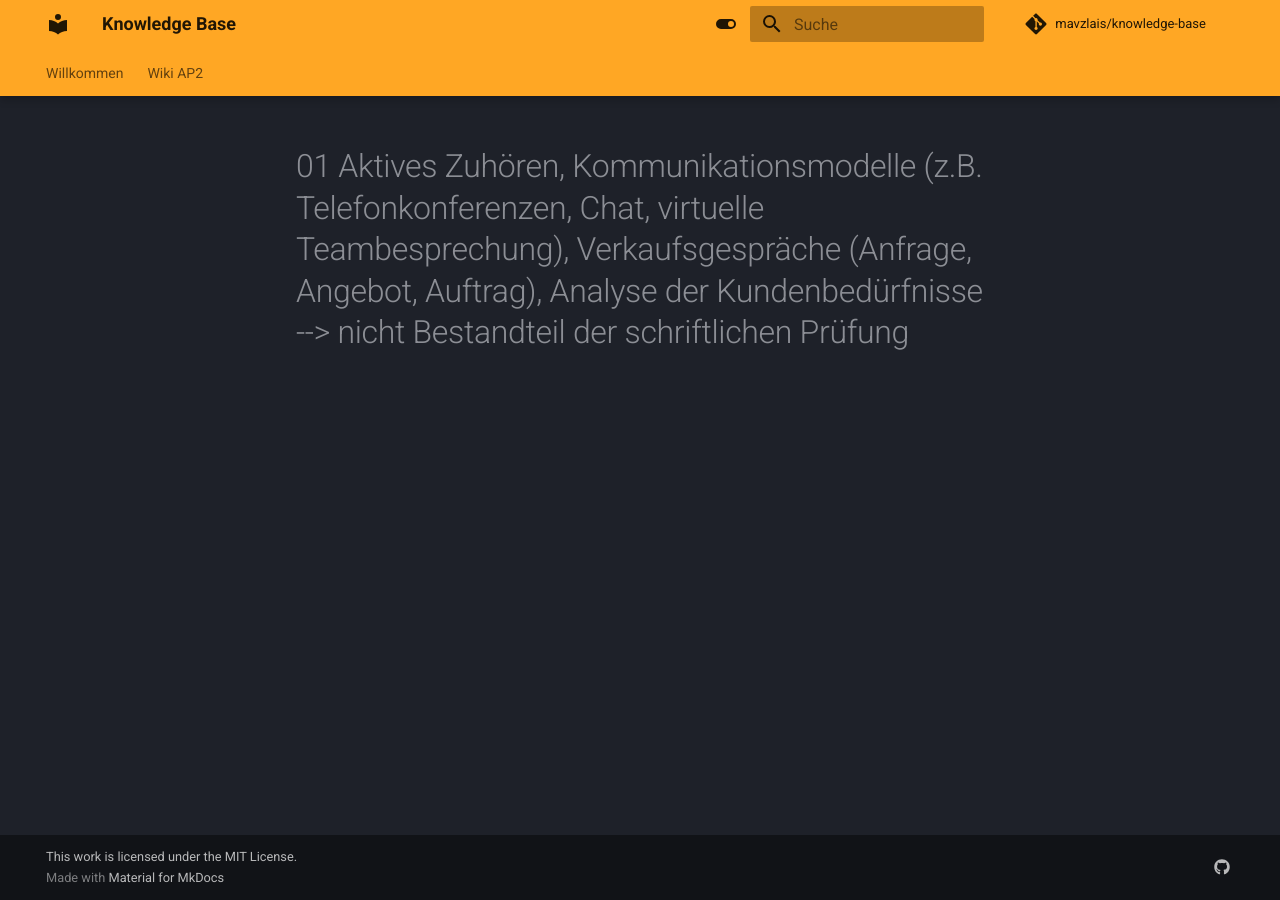
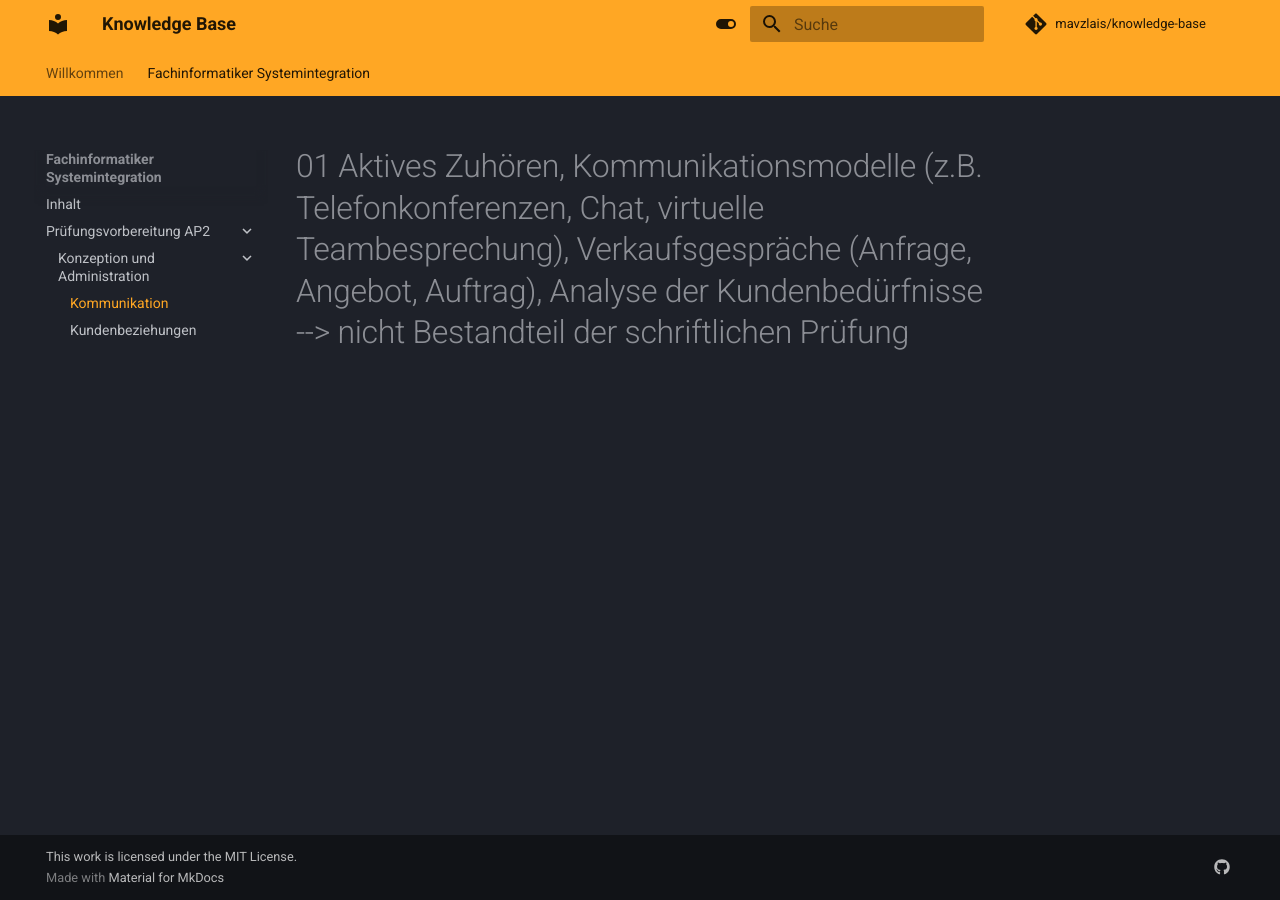
Before and after one commit to mavzlais/knowledge-base, an MkDocs documentation site: the page built from docs/02_fisi/wiki_ap2/01_konzeption_und_administration_von_it-systemen/01.01_kommunikation.md, in a window 1280 px wide. Built offline with MkDocs 1.6.1 and Material for MkDocs 9.7.7, drawn with Linux system fonts in a browser that asks for light colours; comment, search, counter and statistics services are not loaded.

Commit message:
Restructured and renamed folders and files

```diff
--- a/mkdocs.yml
+++ b/mkdocs.yml
@@ -8,7 +8,7 @@ theme:
     - content.tabs.link
     #- search.highlight
     - navigation.tabs
-    - navigation.tabs.sticky
+    #- navigation.tabs.sticky
     #- navigation.expand
     - navigation.tracking
     #- navigation.sections
@@ -57,9 +57,11 @@ repo_name: mavzlais/knowledge-base
 nav:
   - Willkommen: index.md
 
-  - Wiki AP2:
-    - Inhalt: 02_wiki_ap2/index.md
-    - Konzeption und Administration:
-      - Inhalt: 02_wiki_ap2/1_konzeption_und_administration_von_it-systemen/index.md
-      #- Kommunikation: 02_wiki_ap2/1_konzeption_und_administration_von_it-systemen/01_kommunikation.md
-      - Kundenbeziehungen: 02_wiki_ap2/1_konzeption_und_administration_von_it-systemen/02_kundenbeziehungen.md
+  - Fachinformatiker Systemintegration:
+    - Inhalt: 02_fisi/index.md
+    - Prüfungsvorbereitung AP2:
+      #- Themen: 02_fisi/wiki_ap2/index.md
+      - Konzeption und Administration:
+        #- Inhalt: wiki_ap2/1_konzeption_und_administration_von_it-systemen/index.md
+        - Kommunikation: 02_fisi/wiki_ap2/01_konzeption_und_administration_von_it-systemen/01.01_kommunikation.md
+        - Kundenbeziehungen: 02_fisi/wiki_ap2/01_konzeption_und_administration_von_it-systemen/01.02_kundenbeziehungen.md
```
Also changed, not shown: docs/02_fisi/wiki_ap2/01_konzeption_und_administration_von_it-systemen/01.02_kundenbeziehungen.md (renamed from docs/02_wiki_ap2/1_konzeption_und_administration_von_it-systemen/02_kundenbeziehungen.md, +1 -1 lines), docs/02_fisi/wiki_ap2/index.md (added, +1 -0 lines), docs/02_fisi/index.md (renamed from docs/02_wiki_ap2/index.md), docs/02_fisi/wiki_ap2/01_konzeption_und_administration_von_it-systemen/01.01_kommunikation.md (renamed from docs/02_wiki_ap2/1_konzeption_und_administration_von_it-systemen/01_kommunikation.md), docs/02_fisi/wiki_ap2/01_konzeption_und_administration_von_it-systemen/01.03_daten_und_sachverhalte.md (renamed from docs/02_wiki_ap2/1_konzeption_und_administration_von_it-systemen/03_daten_und_sachverhalte.md), docs/02_fisi/wiki_ap2/01_konzeption_und_administration_von_it-systemen/index.md (renamed from docs/02_wiki_ap2/1_konzeption_und_administration_von_it-systemen/index.md), docs/02_fisi/wiki_ap2/02_analyse_und_entwicklung_von_netzwerken/index.md (renamed from docs/02_wiki_ap2/2_analyse_und_entwicklung_von_netzwerken/index.md), docs/02_fisi/wiki_ap2/03_wirtschafts-_und_sozialkunde/index.md (renamed from docs/02_wiki_ap2/3_wirtschafts-_und_sozialkunde/index.md).
